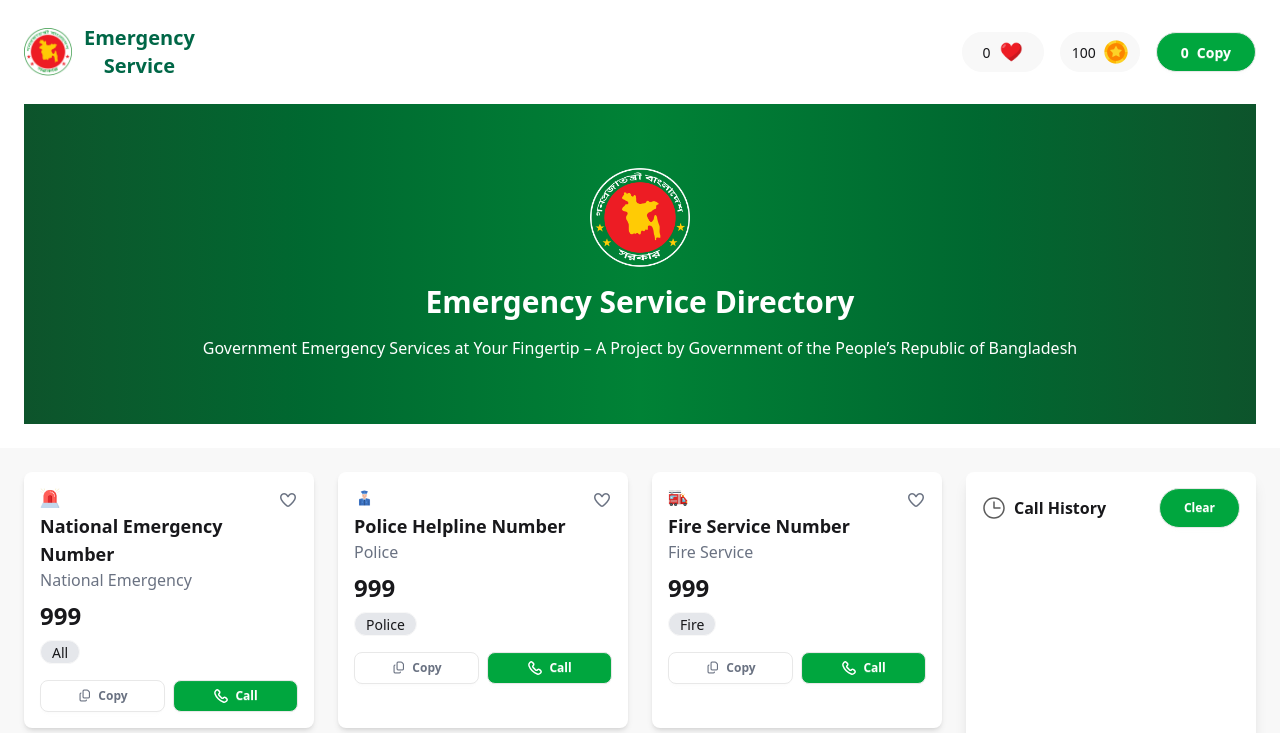
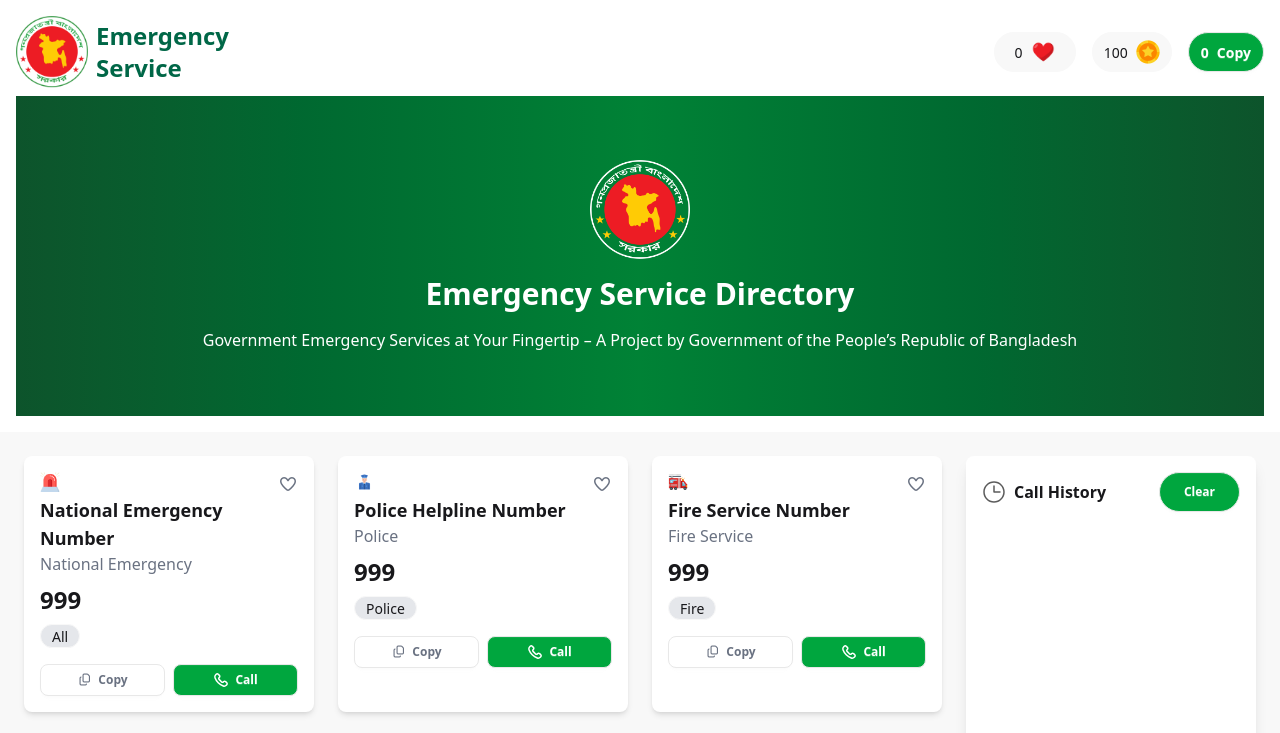
Before and after one commit to KhMansura/Assaignment-05, a plain HTML site: page index.html in a window 1280 px wide. Shown: the top 733 px of the page. Drawn offline with nearby package versions, Linux system fonts and the light colour scheme.

Commit message:
added README and some

```diff
--- a/index.html
+++ b/index.html
@@ -26,13 +26,14 @@
     <header class="bg-white">
       <!-- navbar -->
       <div
-        class="w-full text-center p-6">
-        <div class="flex flex-col sm:flex-row justify-between items-center gap-4 mb-6">
+        class="w-full text-center p-4">
+        <div class="flex flex-col sm:flex-row justify-between items-center gap-4 mb-2">
 
-        <div class="flex items-center gap-3">
-          <img src="./assets/logo.png" alt="" class="h-12" />
-          <h1 class="text-xl font-bold text-white sm:text-[#006747]">
-            Emergency<br />Service
+        <div class="flex items-center gap-2">
+          <img src="./assets/logo.png" alt="" class="h-18" />
+          <h1 class="text-2xl font-bold text-[#006747] sm:text-[#006747] text-left">
+            Emergency <span class="hidden sm:inline block"><br/></span><span class="">Service</span>
+
           </h1>
         </div>
 
@@ -53,7 +54,7 @@
 
             <button
               id="copy-count"
-              class="btn rounded-full bg-[#00a63e] text-white h-10 py-3 p-6 flex items-center gap-2">
+              class="btn rounded-full bg-[#00a63e] text-white h-10  p-3 flex items-center gap-2 ">
               <span id="copy-num">0</span> Copy
             </button>
         </div>
--- a/index.js
+++ b/index.js
@@ -77,7 +77,7 @@
       .then(function()  {
         copyCount++;
         copyNum.innerText = copyCount;
-        alert(`Number Copied ${serviceNumber}`);
+        alert(`Number Copied: ${serviceNumber}`);
       })
 
     })
```
Also changed, not shown: 1 other file.
